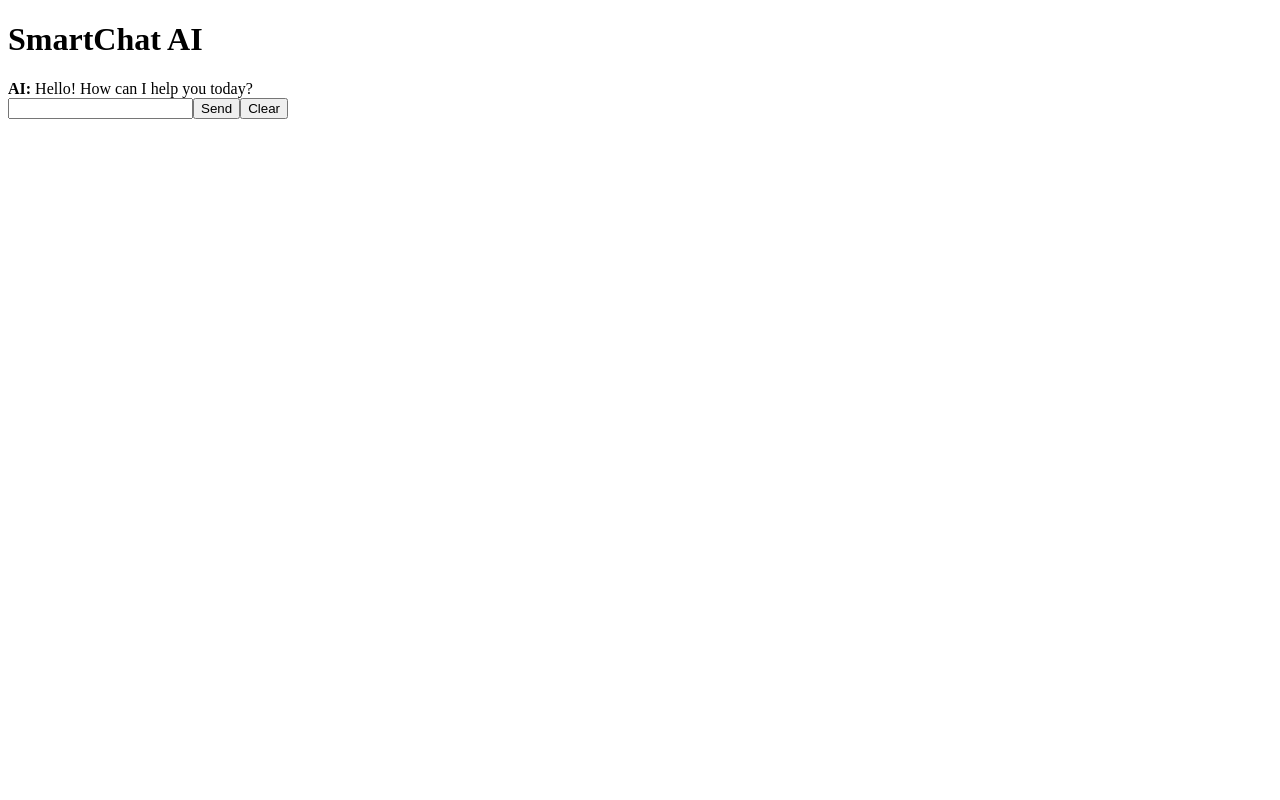
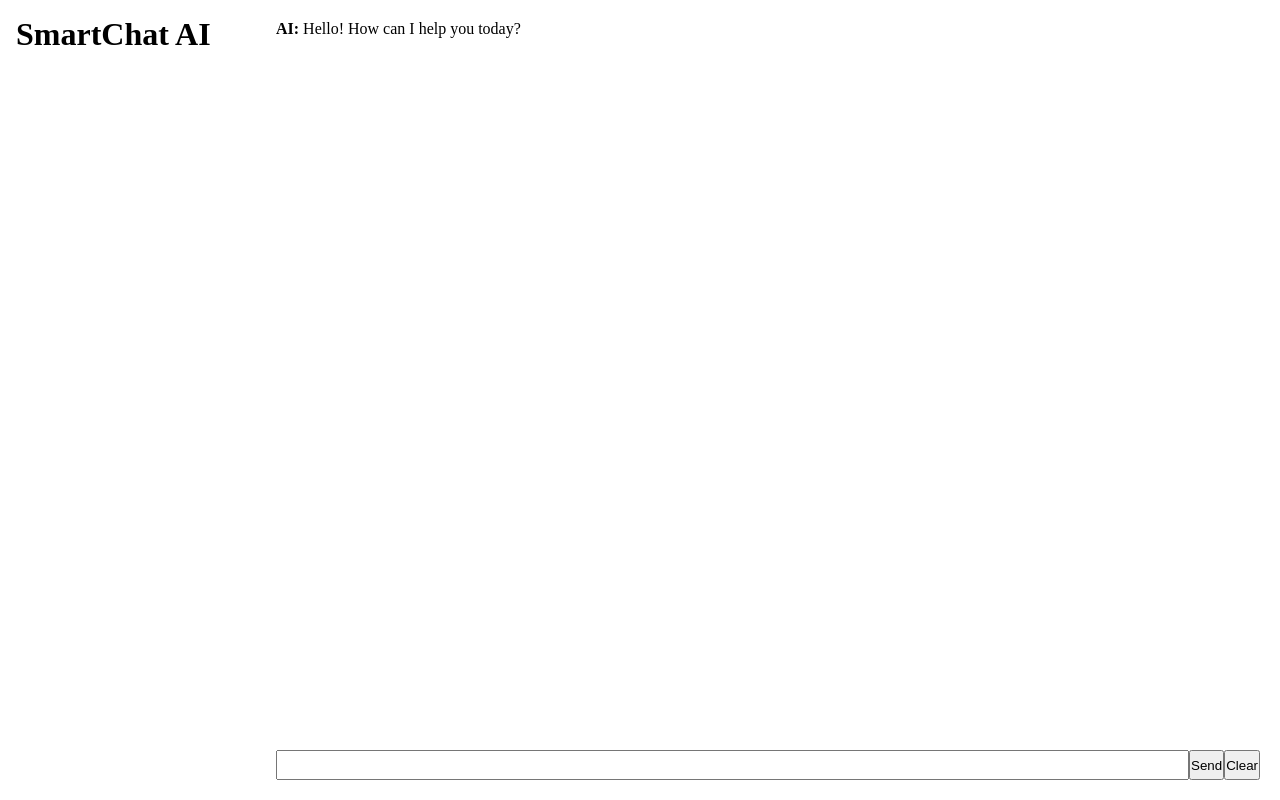
Before and after one commit to kindBob/smartchat-ai, a React (Vite) app in the folder frontend/: page / in a window 1280 px wide. Built offline with nearby package versions, Linux system fonts and the light colour scheme.

Commit message:
feat: Add typing-like assistant responses

```diff
--- /dev/null
+++ b/frontend/src/components/Chat.scss
@@ -0,0 +1,9 @@
+.chat {
+    height: 100vh;
+    display: flex;
+    flex-direction: column;
+    flex: 1;
+
+    padding: 20px;
+    box-sizing: border-box;
+}
--- a/frontend/src/components/Chat.tsx
+++ b/frontend/src/components/Chat.tsx
@@ -2,6 +2,7 @@ import { useState } from "react";
 import type { MessageType } from "../types/message";
 import MessageList from "./MessageList";
 import ChatInput from "./ChatInput";
+import "./Chat.scss";
 
 type CreateMessageParams = {
     id: number;
@@ -34,20 +35,84 @@ function Chat() {
     function createMessage({ id, text, sender }: CreateMessageParams): MessageType {
         return {
             id,
-            text: sender === "assistant" ? "You said: " + text : text,
+            text,
             sender,
             timestamp: new Date(),
         };
     }
 
     function addAssistantMessage(userMessage: string) {
+        const response = "You said: " + userMessage;
+
+        //Add empty assistant message
         setMessages((prevMessages) => [
             ...prevMessages,
-            createMessage({ id: prevMessages.length + 1, text: userMessage, sender: "assistant" }),
+            createMessage({ id: prevMessages.length + 1, text: "", sender: "assistant" }),
         ]);
 
-        setIsTyping(false);
+        let index = 0;
+
+        const interval = setInterval(() => {
+            const currentChar = response[index];
+
+            setMessages((prevMessages) =>
+                prevMessages.map((message, i) => {
+                    if (i !== prevMessages.length - 1) return message;
+
+                    return {
+                        ...message,
+                        text: message.text + currentChar,
+                    };
+                })
+            );
+
+            index++;
+
+            if (index >= response.length) {
+                clearInterval(interval);
+                setIsTyping(false);
+            }
+        }, 50);
     }
+
+    // function addAssistantMessage(userMessage: string) {
+    //     const response = "You said: " + userMessage;
+
+    //     // Add empty assistant message
+    //     setMessages((prev) => [
+    //         ...prev,
+    //         createMessage({
+    //             id: prev.length + 1,
+    //             text: "",
+    //             sender: "assistant",
+    //         }),
+    //     ]);
+
+    //     let index = 0;
+
+    //     const interval = setInterval(() => {
+    //         setMessages((prev) =>
+    //             prev.map((message, messageIndex) => {
+    //                 // Update only the last message
+    //                 if (messageIndex !== prev.length - 1) {
+    //                     return message;
+    //                 }
+
+    //                 return {
+    //                     ...message,
+    //                     text: message.text + response[index - 1],
+    //                 };
+    //             })
+    //         );
+
+    //         index++;
+
+    //         if (index >= response.length) {
+    //             clearInterval(interval);
+    //             setIsTyping(false);
+    //         }
+    //     }, 50);
+    // }
 
     function handleSend(text: string) {
         setMessages((prevMessages) => [
@@ -56,13 +121,13 @@ function Chat() {
         ]);
         setIsTyping(true);
 
-        setTimeout(() => addAssistantMessage(text), 5000);
+        setTimeout(() => addAssistantMessage(text), 1000);
     }
 
     return (
-        <div>
+        <div className="chat">
             <MessageList messages={messages} isTyping={isTyping} />
-            <ChatInput onSend={handleSend} onClear={clearMessages} />
+            <ChatInput onSend={handleSend} onClear={clearMessages} isTyping={isTyping} />
         </div>
     );
 }
--- /dev/null
+++ b/frontend/src/components/ChatInput.scss
@@ -0,0 +1,10 @@
+.chat-input {
+    display: flex;
+    height: fit-content;
+    width: 100%;
+
+    input {
+        height: 30px;
+        flex: 1;
+    }
+}
--- a/frontend/src/components/ChatInput.tsx
+++ b/frontend/src/components/ChatInput.tsx
@@ -1,11 +1,13 @@
 import { useState } from "react";
+import "./ChatInput.scss";
 
 type ChatInputProps = {
     onSend: (text: string) => void;
     onClear: () => void;
+    isTyping: boolean;
 };
 
-function ChatInput({ onSend, onClear }: ChatInputProps) {
+function ChatInput({ onSend, onClear, isTyping }: ChatInputProps) {
     const [value, setValue] = useState("");
 
     function sendMessage() {
@@ -16,9 +18,10 @@ function ChatInput({ onSend, onClear }: ChatInputProps) {
     }
 
     return (
-        <div>
+        <div className="chat-input">
             <input
                 value={value}
+                disabled={isTyping}
                 onChange={(e) => setValue(e.target.value)}
                 onKeyDown={(e) => {
                     if (e.key === "Enter") {
--- /dev/null
+++ b/frontend/src/components/MessageList.scss
@@ -0,0 +1,4 @@
+.message-list {
+    flex: 1;
+    overflow-y: auto;
+}
--- a/frontend/src/components/MessageList.tsx
+++ b/frontend/src/components/MessageList.tsx
@@ -1,6 +1,8 @@
+import { useEffect, useRef } from "react";
 import type { MessageType } from "../types/message";
 import Message from "./Message";
 import TypingIndicator from "./TypingIndicator";
+import "./MessageList.scss";
 
 type MessageListProps = {
     messages: MessageType[];
@@ -8,13 +10,20 @@ type MessageListProps = {
 };
 
 function MessageList({ messages, isTyping }: MessageListProps) {
+    const bottomRef = useRef<HTMLDivElement | null>(null);
+
+    useEffect(() => {
+        bottomRef.current?.scrollIntoView({ behavior: "smooth" });
+    }, [messages, isTyping]);
+
     return (
-        <div>
+        <div className="message-list">
             {messages.map((message) => {
                 return <Message key={message.id} {...message} />;
             })}
 
             {isTyping && <TypingIndicator />}
+            <div ref={bottomRef}></div>
         </div>
     );
 }
--- /dev/null
+++ b/frontend/src/components/Sidebar.scss
@@ -0,0 +1,4 @@
+.sidebar {
+    width: 20%;
+    padding: 1rem 0 0 1rem;
+}
--- /dev/null
+++ b/frontend/src/components/Sidebar.tsx
@@ -0,0 +1,11 @@
+import "./Sidebar.scss";
+
+function Sidebar() {
+    return (
+        <div className="sidebar">
+            <h1>SmartChat AI</h1>
+        </div>
+    );
+}
+
+export default Sidebar;
--- /dev/null
+++ b/frontend/src/index.scss
@@ -0,0 +1,7 @@
+*,
+*::before,
+*::after {
+    box-sizing: border-box;
+    padding: 0;
+    margin: 0;
+}
--- a/frontend/src/main.tsx
+++ b/frontend/src/main.tsx
@@ -1,6 +1,7 @@
 import { StrictMode } from "react";
 import { createRoot } from "react-dom/client";
 import App from "./App.tsx";
+import "./index.scss";
 
 createRoot(document.getElementById("root")!).render(
     <StrictMode>
--- /dev/null
+++ b/frontend/src/pages/Home.scss
@@ -0,0 +1,3 @@
+.home {
+    display: flex;
+}
--- a/frontend/src/pages/Home.tsx
+++ b/frontend/src/pages/Home.tsx
@@ -1,9 +1,12 @@
 import Chat from "../components/Chat";
+import Sidebar from "../components/Sidebar";
+
+import "./Home.scss";
 
 function Home() {
     return (
-        <main>
-            <h1>SmartChat AI</h1>
+        <main className="home">
+            <Sidebar />
             <Chat />
         </main>
     );
```
